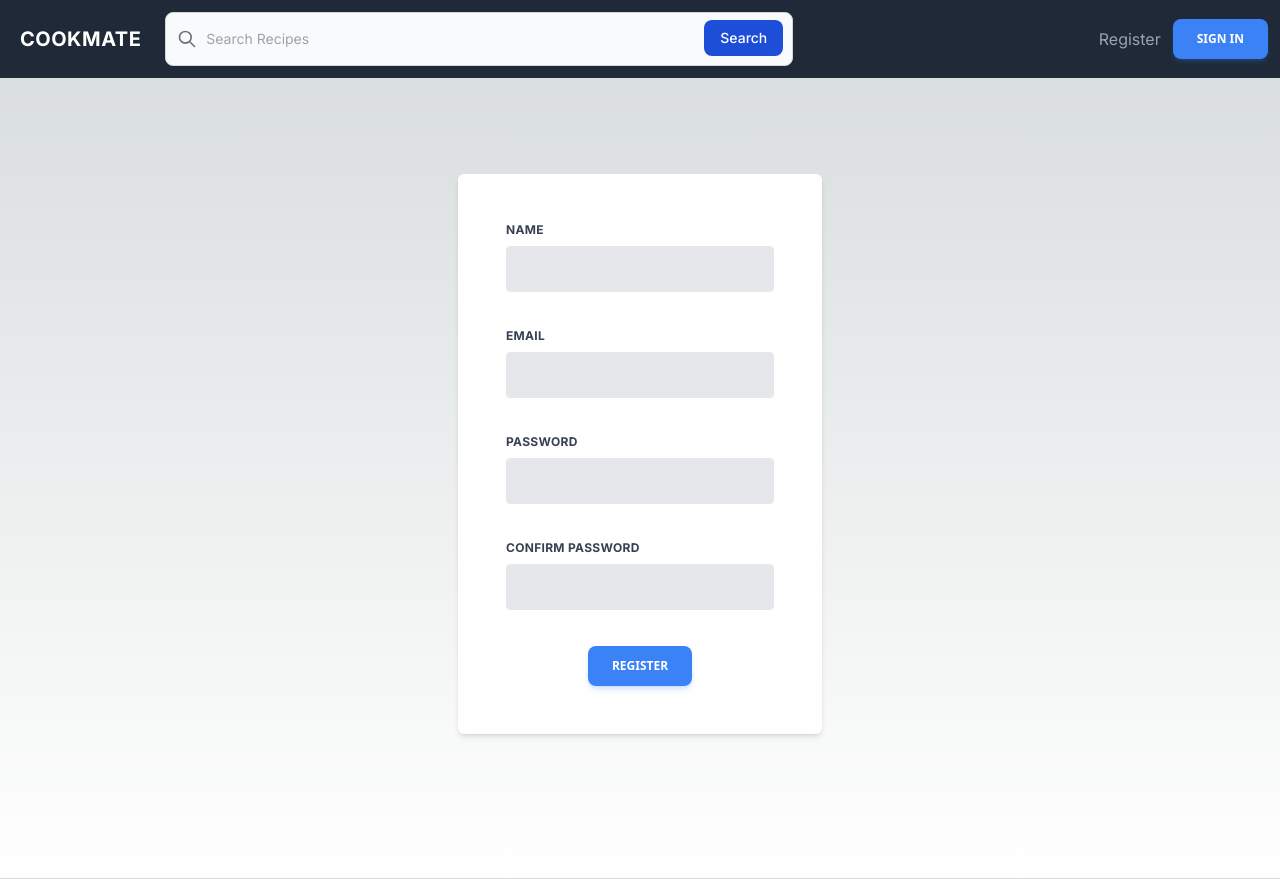
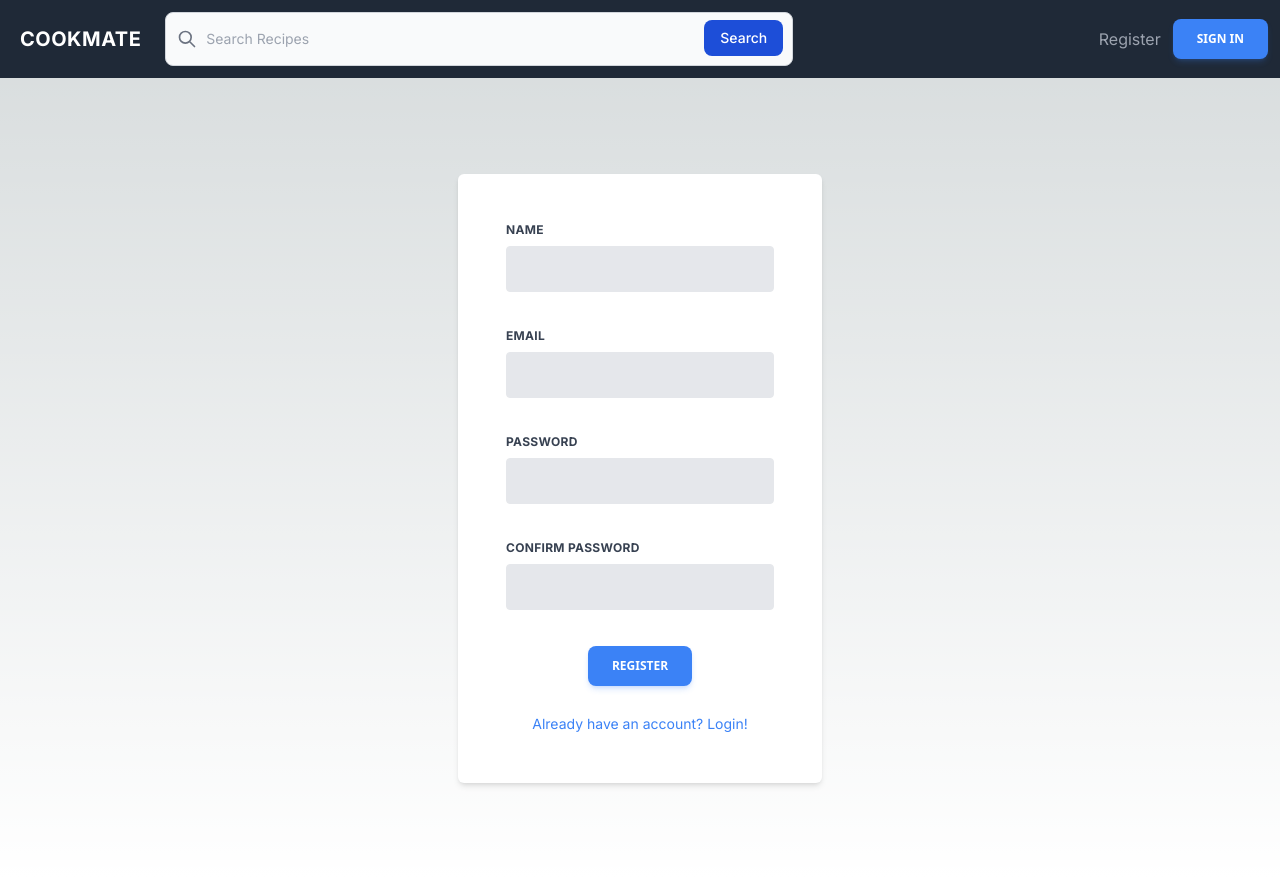
Before and after one commit to marwanehab98/CookMate, a Next.js app: page /register-user in a window 1280 px wide. Built offline with nearby package versions, Linux system fonts and the light colour scheme; no server answers.

Commit message:
Added link for signing in at the end of the form

```diff
--- a/app/register-user/page.tsx
+++ b/app/register-user/page.tsx
@@ -1,8 +1,17 @@
 'use client'
 import * as yup from "yup";
-import { Formik } from "formik"
+import { Formik, FormikHelpers } from "formik"
 import { useRouter } from "next/navigation"
+import Link from "next/link";
 
+/*
+Yup schema for user registry.
+It defines the name, email, password, and confirm password fields.
+name is a string and is required.
+email is a string with the email format and is required.
+password is a string with a minimum length of 8 and is required.
+confirmPassword is a string that must match the password field and is required.
+*/
 const registerSchema = yup.object().shape({
     name: yup.string().required("required"),
     email: yup.string().email().required("required"),
@@ -12,6 +21,9 @@ const registerSchema = yup.object().shape({
         .required("required")
 })
 
+/*
+The initial form values which are all empty strings
+*/
 const initialRegisterValues = {
     name: "",
     email: "",
@@ -19,12 +31,21 @@ const initialRegisterValues = {
     confirmPassword: ""
 }
 
+/*
+The object type of the register form data
+*/
 type RegisterForm = yup.InferType<typeof registerSchema>
+
 
 export default function RegisterPage() {
     const router = useRouter()
 
-    const handleFormSubmit = async (values: RegisterForm, onSubmitProps: any) => {
+    /*
+    This function handles the form submission and registering a new user.
+    It takes the form data and makes an api call to the register-user api passing the data as the body of the request.
+    If the request is successful and a user is returned the form is reset and the user is redirected to the sign in screen.
+    */
+    const handleFormSubmit = async (values: RegisterForm, onSubmitProps: FormikHelpers<RegisterForm>) => {
         try {
             const response = await fetch('/api/register-user', {
                 method: 'POST', headers: {
@@ -142,6 +163,15 @@ export default function RegisterPage() {
                         <button
                             className="middle none center rounded-lg bg-blue-500 py-3 px-6 font-sans text-xs font-bold uppercase text-white shadow-md shadow-blue-500/20 transition-all hover:shadow-lg hover:shadow-blue-500/40 focus:opacity-[0.85] focus:shadow-none active:opacity-[0.85] active:shadow-none disabled:pointer-events-none disabled:opacity-50 disabled:shadow-none"
                             type="submit">Register</button>
+                        <hr className="mb-6 border-t" />
+                        <div className="text-center">
+                            <Link
+                                className="inline-block text-sm text-blue-500 align-baseline hover:text-blue-800"
+                                href="api/auth/signin"
+                            >
+                                Already have an account? Login!
+                            </Link>
+                        </div>
                     </div>
                 </form>
             )}
```
